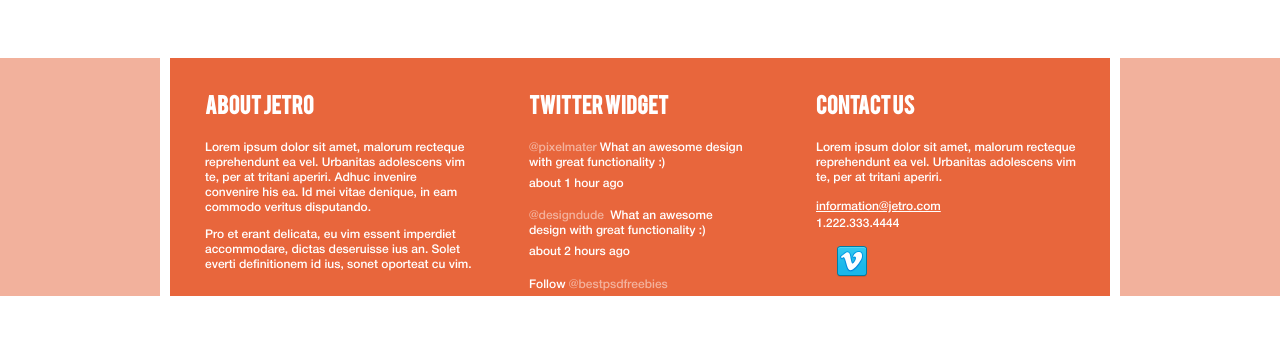
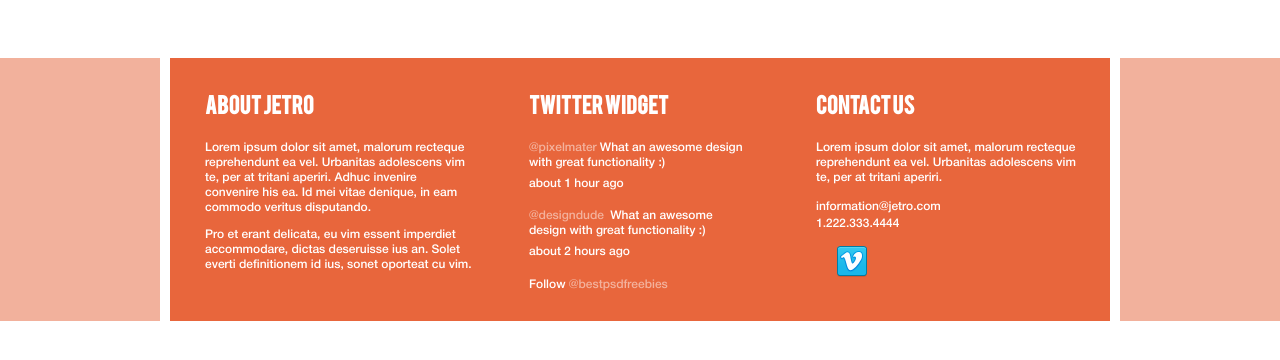
Before and after one commit to Erjan-Emilbekov/html_group_9_teamwork_team_2, a plain HTML site: page footer/footer.html in a window 1280 px wide. Drawn offline with Linux system fonts and the light colour scheme.

Commit message:
добавил паддинг снизу для футера

```diff
--- a/footer/footer_css/media.css
+++ b/footer/footer_css/media.css
@@ -18,7 +18,7 @@
 	margin-right: 15px;
 }
 }
-@media screen and (max-width: 540px){
+@media screen and (max-width: 560px){
 		.footer-inner{
 			display: block;
 			text-align: center
--- a/footer/footer_css/style.css
+++ b/footer/footer_css/style.css
@@ -14,6 +14,7 @@ background: #fff;
 	font-family: 'HelveticaNeueCyr';
 	line-height: 15px;
 	color:#fff;
+	text-decoration: none;
 }
 .container{
 	max-width: 960px;
@@ -32,6 +33,7 @@ footer{
 	border-right: 10px solid #fff;
 	background: #e8663c;
 	display: flex;
+	padding-bottom: 25px;
 }
 .footer-inner h4{
 	font-size: 1.7em;
```
